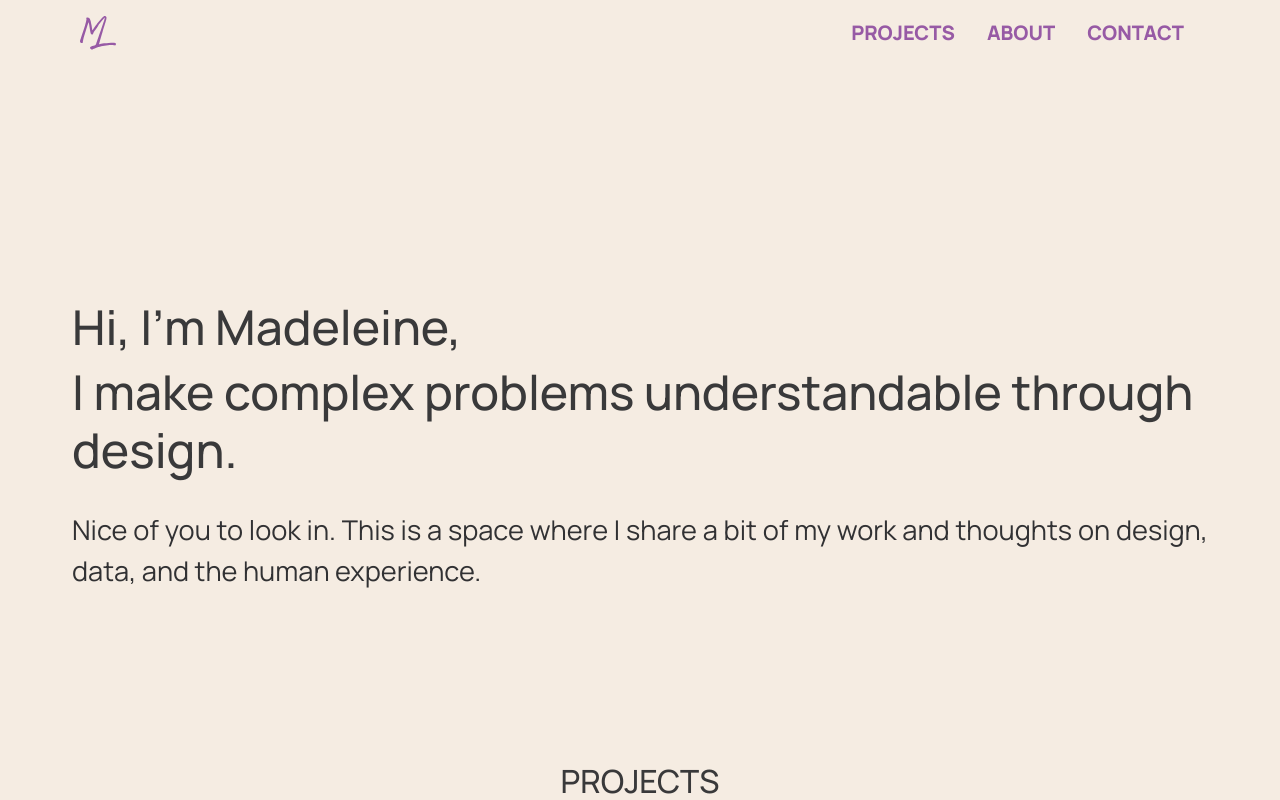
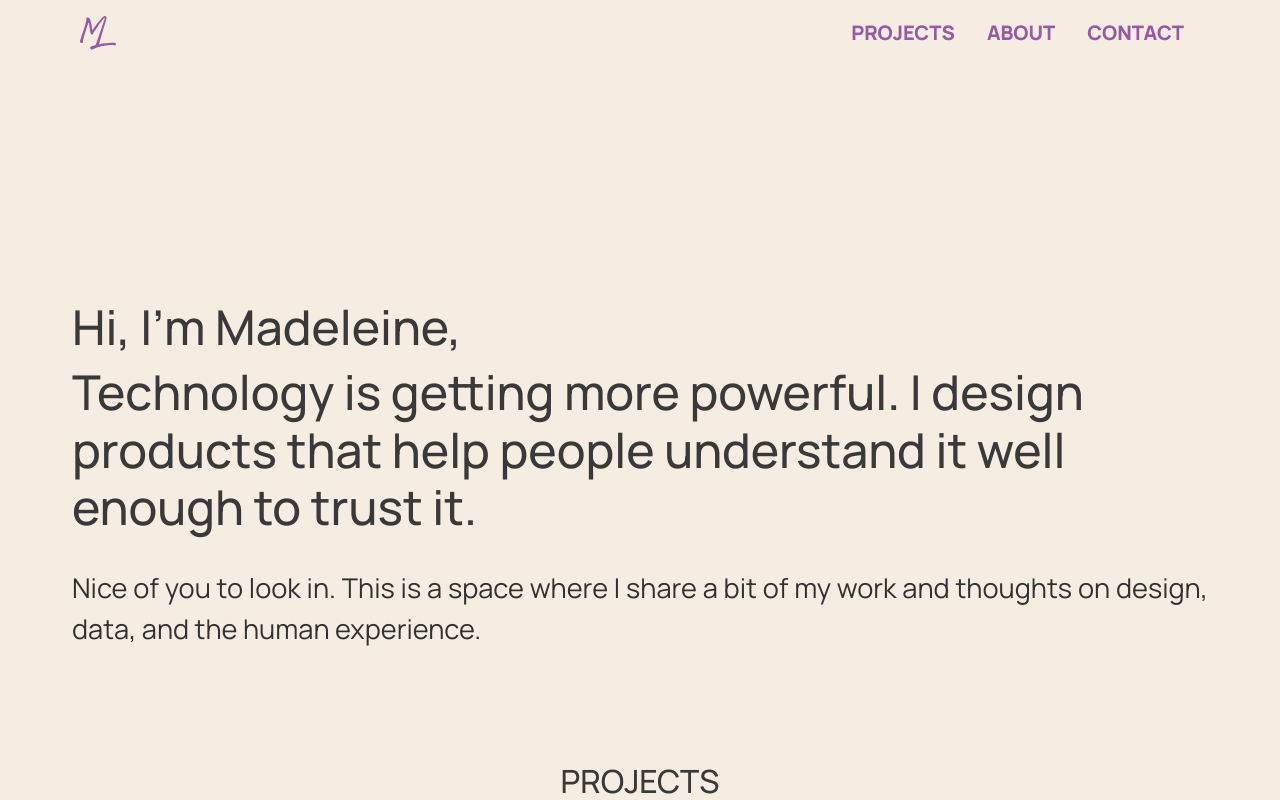
Before and after one commit to MadeleineLexen/madeleinelexen.github.io, a React (Vite) app: page / in a window 1280 px wide. Shown: the top 800 px of the page. Built offline with nearby package versions, Linux system fonts and the light colour scheme.

Commit message:
updated heor tagline

```diff
--- a/src/pages/HeroContent.jsx
+++ b/src/pages/HeroContent.jsx
@@ -7,7 +7,7 @@ const HeroContent = () => {
       <div className="hero-content hero-content-left">
         <h1 className="hero-heading left">Hi, I&apos;m Madeleine,</h1>
         <h1 className="hero-heading left">
-          I make complex problems understandable through design.
+          Technology is getting more powerful. I design products that help people understand it well enough to trust it.
         </h1>
         <p className="hero-subheading left">
           Nice of you to look in. This is a space where I share a bit of my work and thoughts on design, data, and the human experience.
```
